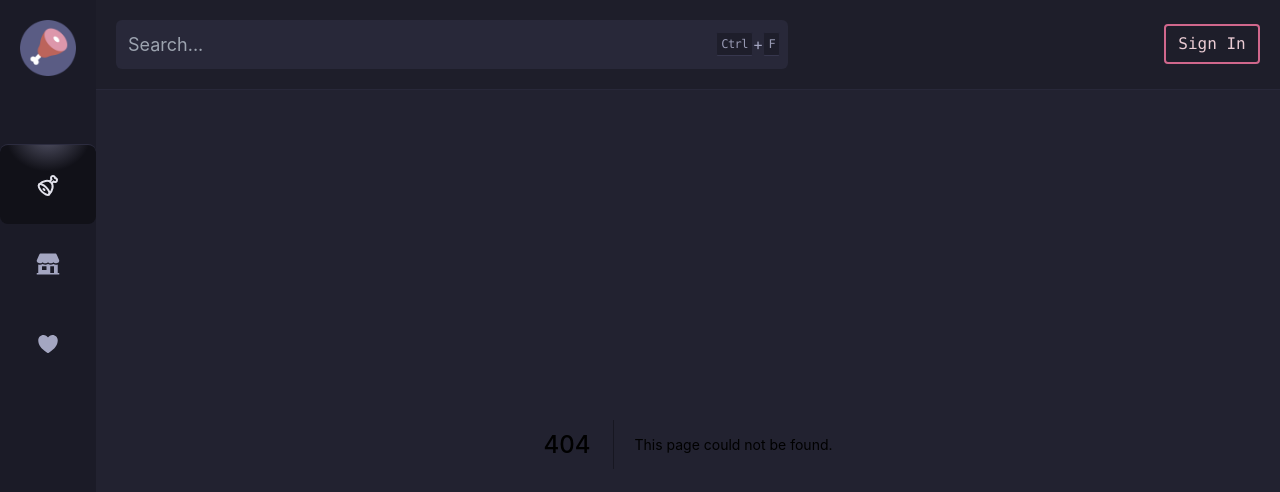
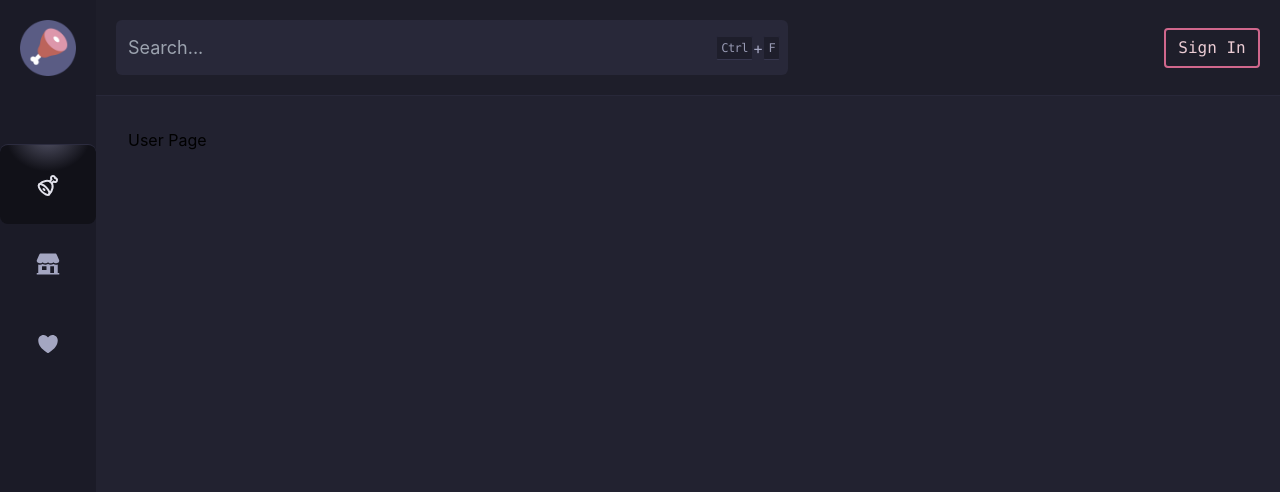
Before and after one commit to oddiz/ecofoodapp-v2, a Next.js app: page /user in a window 1280 px wide. Before the commit this address had no page. Shown: the top 492 px of the page. Built offline with nearby package versions, Linux system fonts and the light colour scheme; what prettier-plugin-tailwindcss would draw is missing.

Commit message:
feat: auth added

```diff
--- /dev/null
+++ b/src/pages/user.tsx
@@ -0,0 +1,7 @@
+export default function UserPage() {
+    return (
+        <div className="p-8 ">
+            <h1>User Page</h1>
+        </div>
+    );
+}
```
